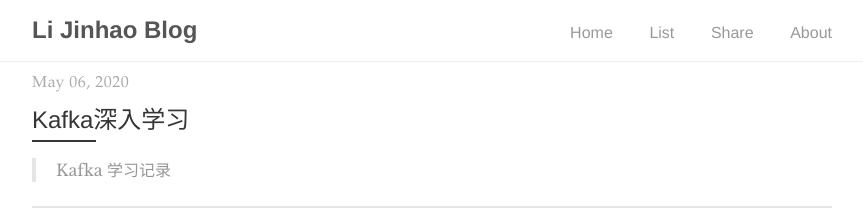
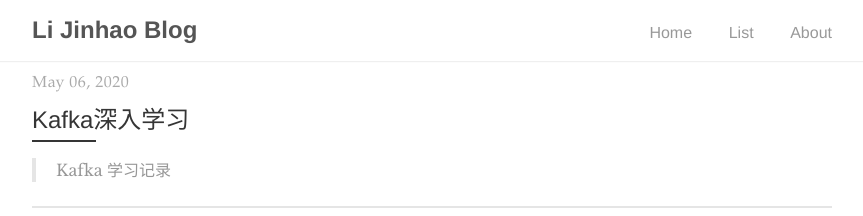
Before and after one commit to nice01qc/nice01qc.github.io, a Jekyll site: the page built from index.html, in a window 1280 px wide. Shown: the top 216 px of the page, without its empty margins (208-1071 px from the left). Built offline with Jekyll 4.4.1, drawn with Linux system fonts in a browser that asks for light colours; the list of posts is cut into pages by our own code.

Commit message:
update at : Wed, 06 May 2020 20:24:28 +0800

```diff
--- a/_layouts/default.html
+++ b/_layouts/default.html
@@ -12,7 +12,6 @@
         <ul>
 		  <li><a href="{{ site.url }}/">Home</a></li>
 		  <li><a href="{{ site.url }}/list.html">List</a></li>
-		  <li><a href="{{ site.url }}/share.html">Share</a></li>
 		  <li><a href="{{ '/about' }}">About</a></li>
         </ul>
     </div>
```
